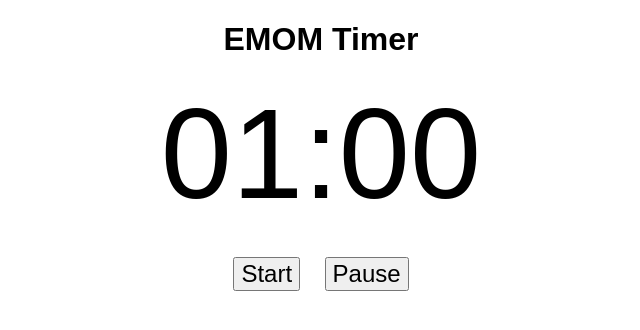
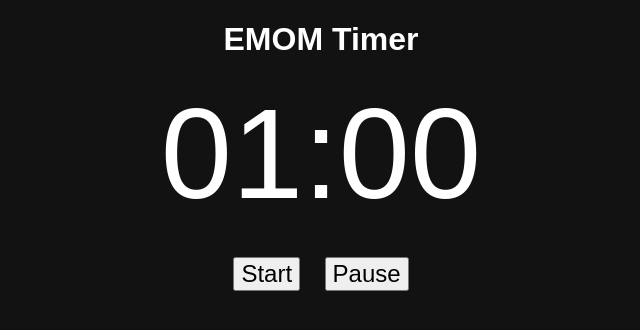
Before and after one commit to Steve929rr/Emom-Timer, a plain HTML site: page index.html in a window 1280 px wide. Shown: the whole page, without its empty margins (319-959 px from the left). Drawn offline with Linux system fonts and the light colour scheme.

Commit message:
Update style.css
Changed background

```diff
--- a/style.css
+++ b/style.css
@@ -1,4 +1,17 @@
 /* style.css */
-body { text-align: center; font-family: sans-serif; }
-#timer { font-size: 8em; margin: 20px; }
-button { font-size: 1.5em; margin: 10px; }
+body {
+  text-align: center;
+  font-family: sans-serif;
+  background-color: #121212; /* dark background */
+  color: white;              /* white text */
+}
+
+#timer {
+  font-size: 8em;
+  margin: 20px;
+}
+
+button {
+  font-size: 1.5em;
+  margin: 10px;
+}
```
